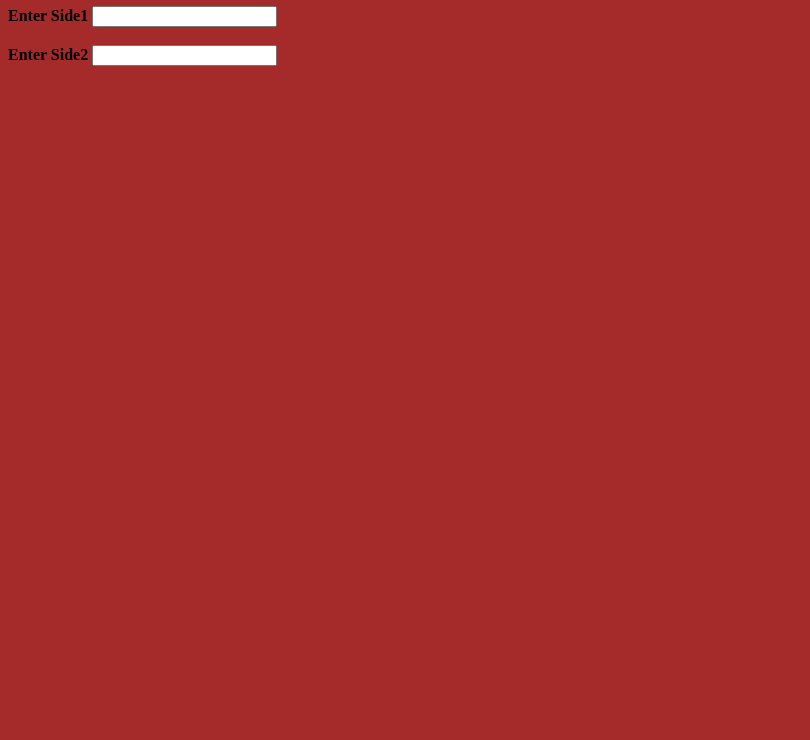
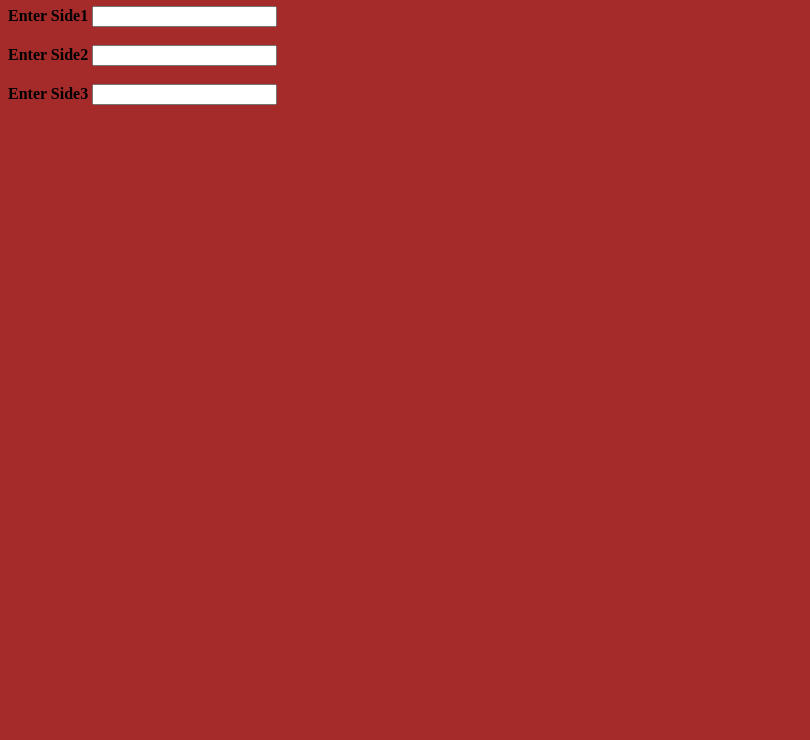
Before and after one commit to markdan58/triangles-tracker, a plain HTML site: page index.html in a window 1280 px wide. Shown: the part 60-800 px from the top of the page, without its empty margins (0-810 px from the left). Drawn offline with Linux system fonts and the light colour scheme.

Commit message:
adding div class three

```diff
--- a/index.html
+++ b/index.html
@@ -16,3 +16,9 @@
         <label id="slide1"><b>Enter Side2</b></label>
         <input type="text">
     </div>
+    <br>
+    <div class="col-md-12">
+        <label id="slide1"><b>Enter Side3</b></label>
+        <input type="text">
+    </div>
+    <br>
```
